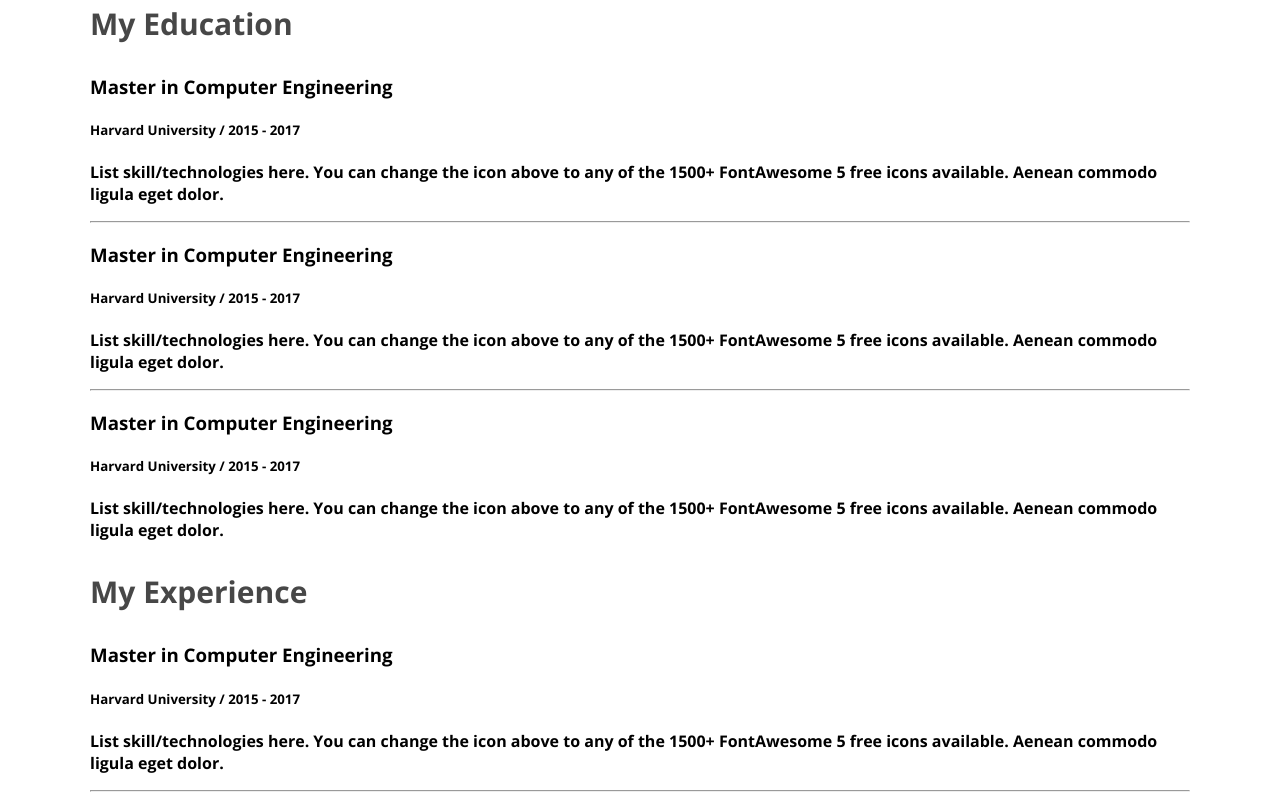
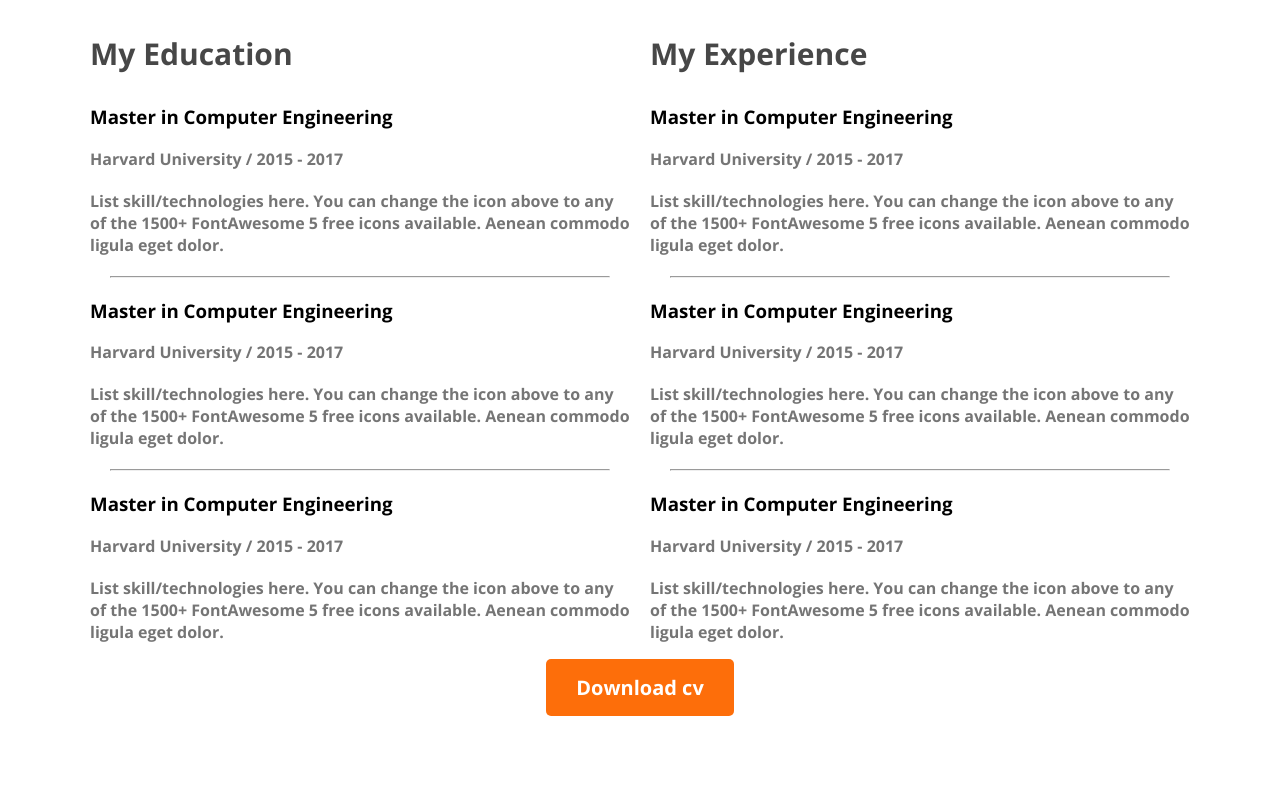
Before and after one commit to MDPARIJUL/web-developer-portfolio, a plain HTML site: page index.html in a window 1280 px wide. Shown: the part 2319-3120 px from the top of the page. After the commit the page ends 3043 px from the top, so only its background shows below. Drawn offline with nearby package versions, Linux system fonts and the light colour scheme.

Commit message:
finished the resume

```diff
--- a/css/style.css
+++ b/css/style.css
@@ -142,3 +142,30 @@ main section{
   font-size: 30px;
   font-weight: 700;
 }
+.resume-container{
+  display: flex;
+  gap: 20px;
+}
+.resue-item-title{
+  color: rgb(71, 71, 71);
+  font-family: Open Sans;
+  font-size: 25px;
+  font-weight: 700;
+  margin-bottom: 10px;
+}
+.resume-item-institute, .resume-item-description{
+  color: rgb(117, 117, 117);
+  font-family: Open Sans;
+  font-size: 16px;
+  font-weight: 400;
+}
+.resume-item-institute{
+  margin-top: 0px;
+  margin-bottom: 20px;
+}
+.resume-container hr{
+  margin:20px;
+}
+.download-cv{
+  text-align: center;
+}
--- a/index.html
+++ b/index.html
@@ -139,6 +139,7 @@
                     </div>
                 </div>
             </div>
+            <div class="download-cv"><button class="btn-color">Download cv</button></div>
        </section>
     </main>
     <footer>
```
